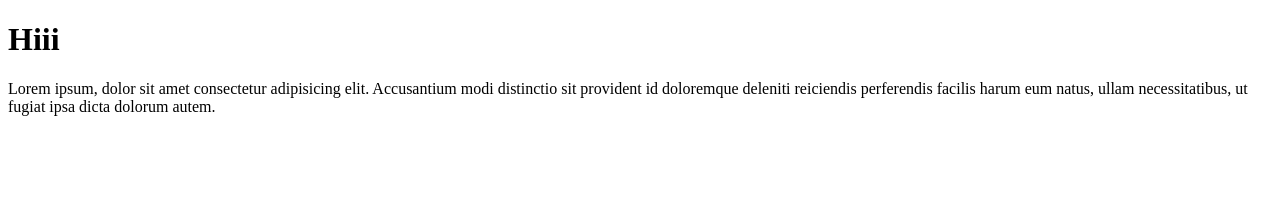
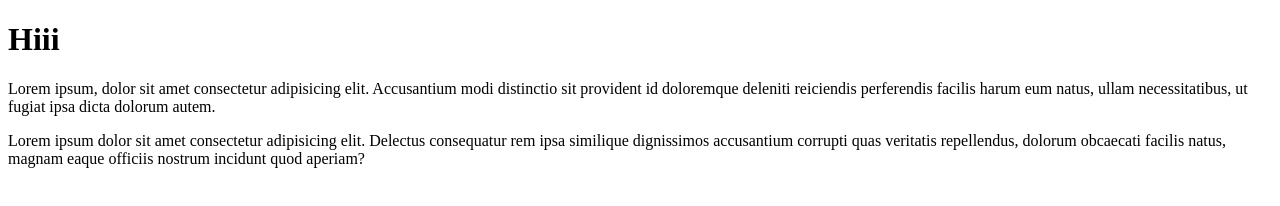
Before and after one commit to jishnuciat/datewithgit, a plain HTML site: page index.html in a window 1280 px wide. Drawn offline with Linux system fonts and the light colour scheme.

```diff
--- a/index.html
+++ b/index.html
@@ -8,5 +8,6 @@
 <body>
     <h1>Hiii</h1>
     <p>Lorem ipsum, dolor sit amet consectetur adipisicing elit. Accusantium modi distinctio sit provident id doloremque deleniti reiciendis perferendis facilis harum eum natus, ullam necessitatibus, ut fugiat ipsa dicta dolorum autem.</p>
+    <p>Lorem ipsum dolor sit amet consectetur adipisicing elit. Delectus consequatur rem ipsa similique dignissimos accusantium corrupti quas veritatis repellendus, dolorum obcaecati facilis natus, magnam eaque officiis nostrum incidunt quod aperiam?</p>
 </body>
 </html>
```
Also changed, not shown: style.css (added).
